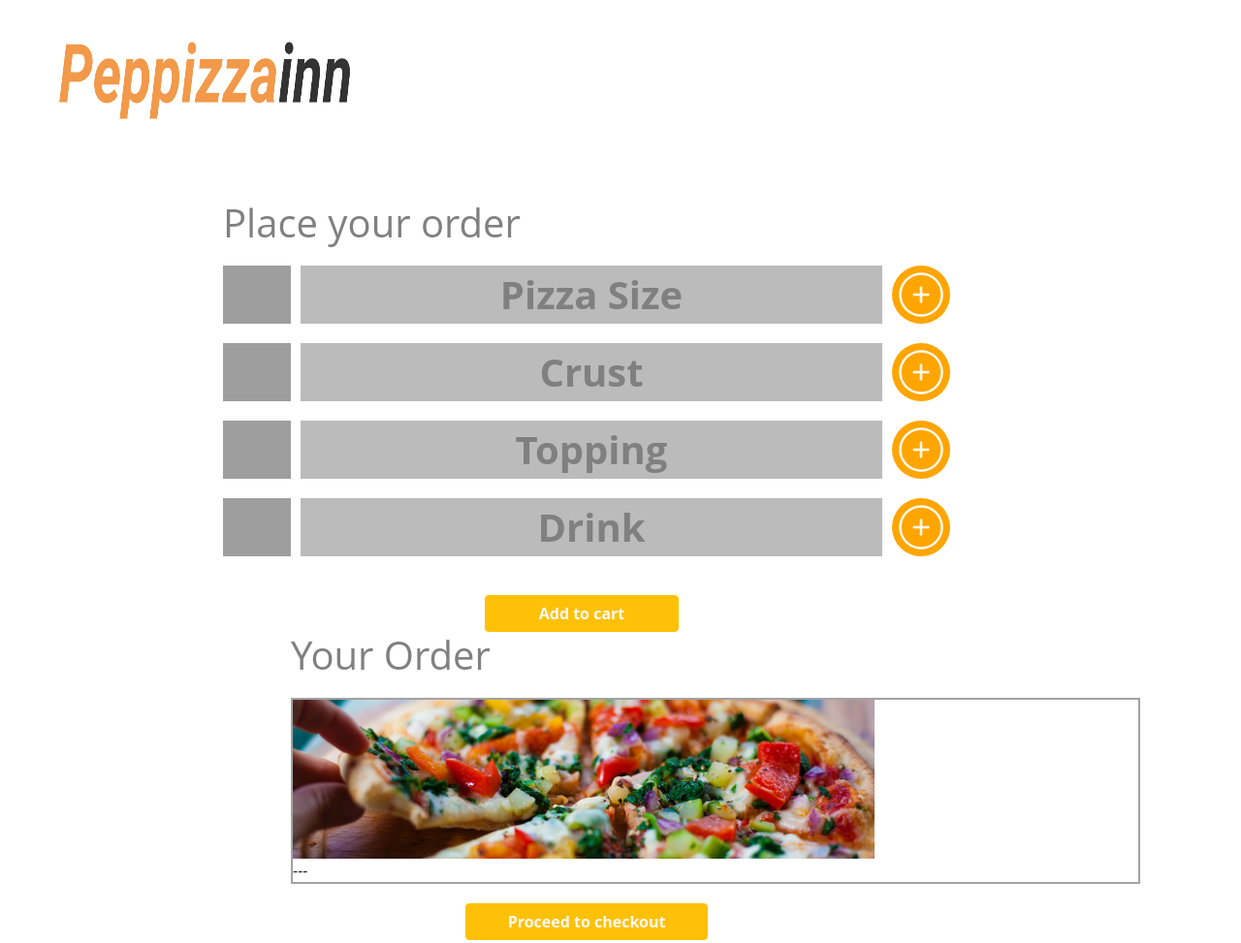
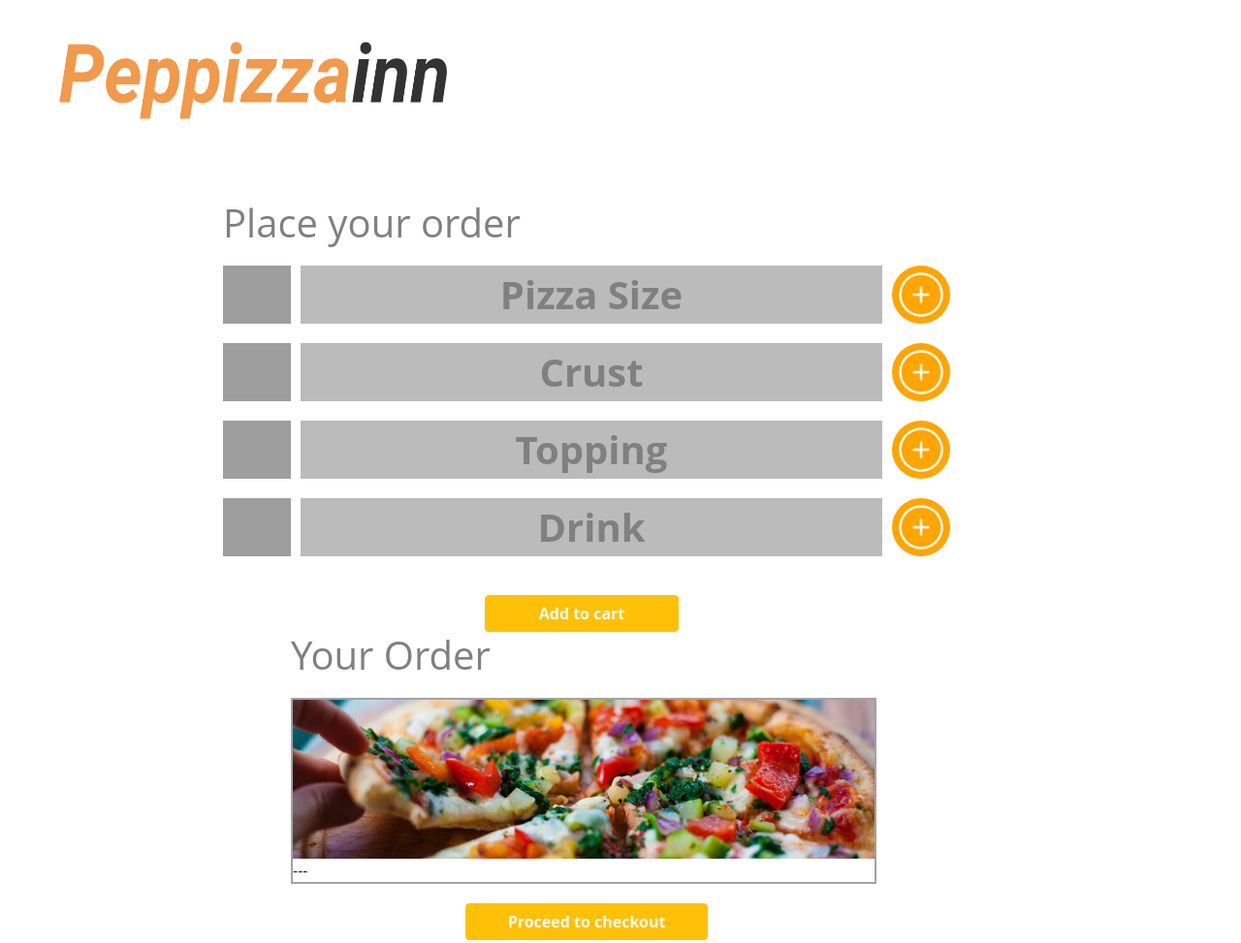
Before and after one commit to changawa-antony/my-pizza-shop, a plain HTML site: page index.html in a window 1280 px wide. Shown: the top 973 px of the page at 97% size. Drawn offline with nearby package versions, Linux system fonts and the light colour scheme; grey boxes are pictures that could not be loaded.

Commit message:
modified some styles

```diff
--- a/index.css
+++ b/index.css
@@ -14,7 +14,7 @@ nav{
 }
 
 .navbar-brand img{
-    width: 300px;
+    width: 400px;
     height: 80px;
 }
 
@@ -116,6 +116,7 @@ h2{
 }
 
 .display-order{
+    width: max-content;
     border: 2px solid rgb(162, 162, 162);
 }
 
@@ -162,6 +163,7 @@ footer{
     margin-right: 20px;
 }
 
+
 .footer-icons i:hover{
     color: green;
     cursor: pointer;
```
